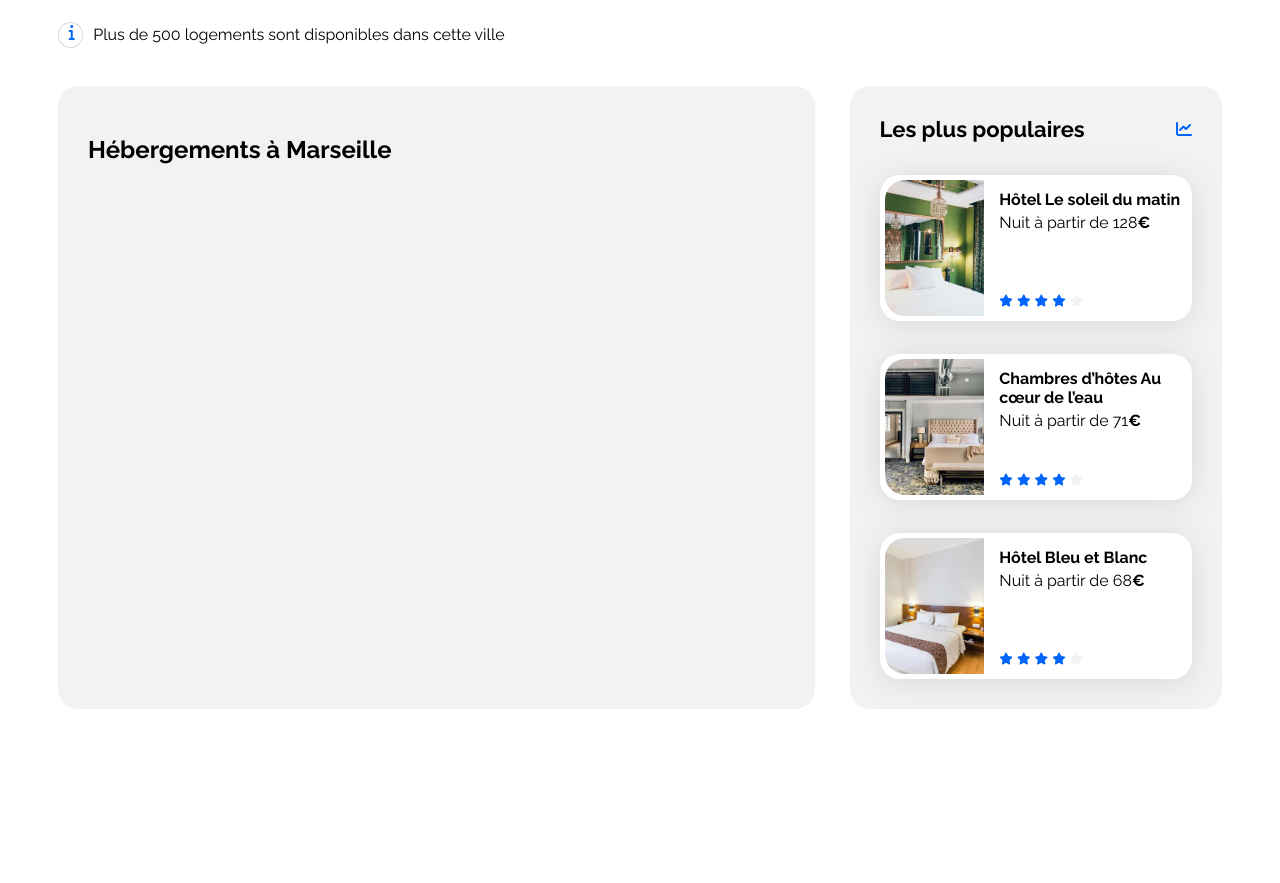
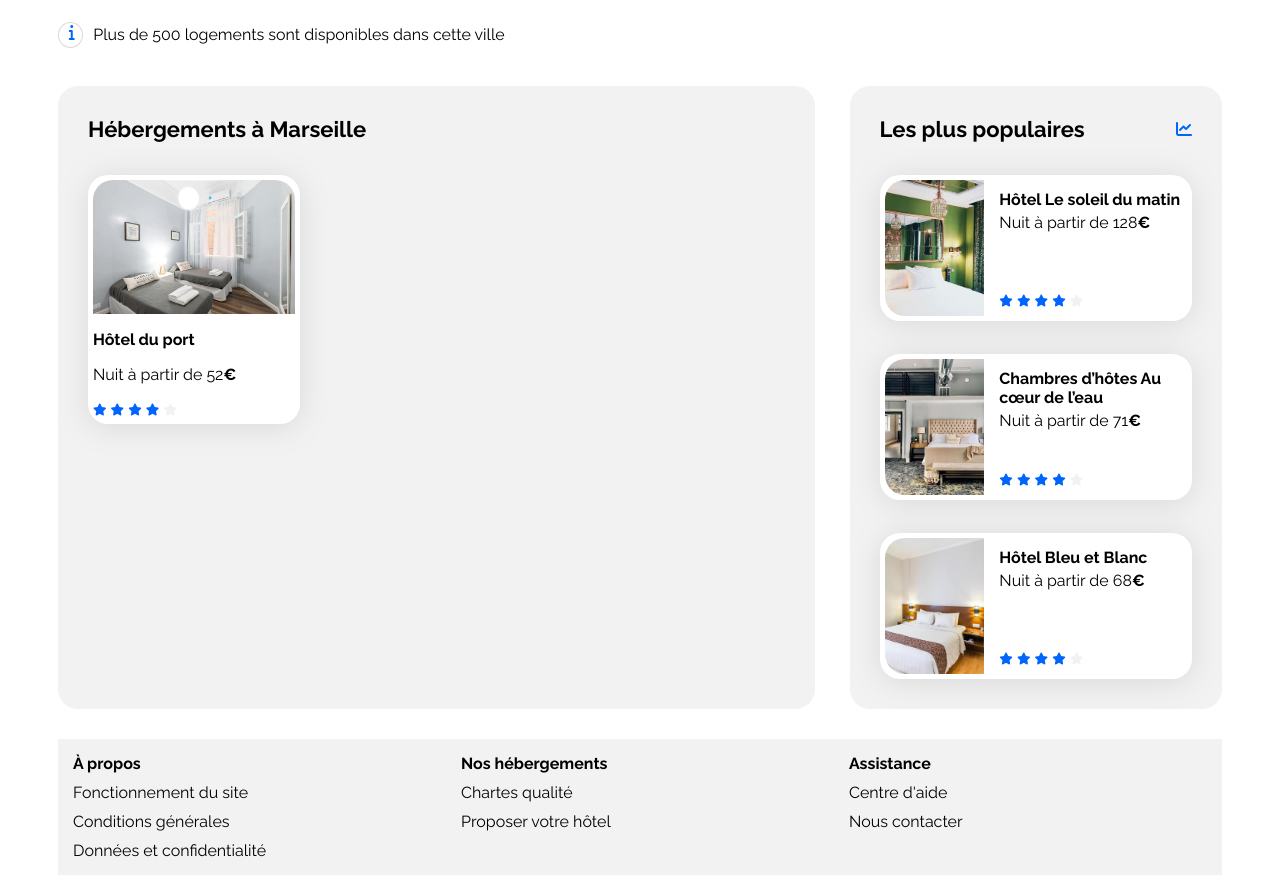
Before and after one commit to ynadOS/OC_P2_Booki, a plain HTML site: page index.html in a window 1280 px wide. Shown: the part 375-1258 px from the top of the page. Before the commit the page ends 1092 px from the top, so only its background shows below. Drawn offline with Linux system fonts and the light colour scheme.

Commit message:
ajout du footer et qq infos sur version mobile

```diff
--- a/css/style.css
+++ b/css/style.css
@@ -36,7 +36,7 @@
     height: 19px;
 }
 
-.menu-navigation, ul {
+.menu-navigation ul {
  list-style: none;
  display: flex;
  padding: 0 0 0 50px;
@@ -227,6 +227,48 @@ a {
     width: 65%;
 }
 
+.herbergements-title {
+    display: flex;
+    justify-content: space-between;
+    align-items: center;
+}
+
+.resultats-recherche {
+    display: grid;
+    grid-template-columns: 1fr 1fr 1fr;
+    gap: 30px;
+}
+
+.herbergements-cards .card {
+    display: flex;
+    flex-direction: column;
+    margin-top: 33px;
+}
+
+.herbergements-cards img {
+    width: 100%;
+    border-radius: 20px 20px 0 0;
+}
+.hebergements-cards .card-content {
+    height: 40%;
+    padding-left: ;
+    display: flex;
+    flex-direction: column;
+    box-sizing: border-box;
+}
+
+.hebergements-cards .card-title {
+    margin-top: 50px;
+    margin-bottom: 4px;
+}
+
+.hebergements-cards .card-subtitle {
+    margin: 0;
+}
+
+.hebergements-cards .card-rating {
+    margin-bottom: 0px;
+}
 /****** Populaires ***********/
 .populaires {
     width: 32%;
@@ -273,7 +315,40 @@ a {
 }
 
 
+/* Pied de page */
+footer {
+    margin-top: 30px;
+    width: 100%;
+    height: auto;
+    display: grid;
+    grid-template-columns: 1fr 1fr 1fr;
+    background-color: #F2F2F2;
+}
 
+.menu-footer {
+    display: flex;
+    flex-direction: column;
+    margin: 15px 0 15px 0;
+}
+
+.contenu-footer {
+    display: flex;
+    flex-direction: column;
+    justify-content: flex-start;
+}
+
+.menu-footer .title {
+    margin: 0 0 0 15px;
+}
+.contenu-footer ul {
+    list-style: none;
+    padding-left: 15px;
+    margin: 0;
+}
+
+.contenu-footer li {
+    margin-top: 10px;
+}
 
 /* Le code ci-dessous correspond à la version responsive uniquement */
 
@@ -314,5 +389,32 @@ a {
 
 /* Small devices (phones, less than 768px) */
 @media (max-width: 767.98px) {
-    /* ... */
+    /* ... */j
+    .hebergements-and-populaires {
+        width: 100%;
+        flex-direction: column-reverse;
+    }
+
+    .resultats-recherche, .populaires {
+        width: 100%;
+        display: flex;
+        flex-direction: column;
+    }
+
+    .populaires-cards {
+        width: 100%;
+        display: flex;
+        flex-direction: column;
+        margin-top: 33px;
+    }
+
+    .populaires-cards .cards {
+        width: 100%;
+    }
+
+    footer {
+        width: 100%;
+        display: flex;
+        flex-direction: column;
+    }
 }
--- a/index.html
+++ b/index.html
@@ -64,8 +64,31 @@
             <div class="hebergements-and-populaires">
                 <!-- Résultats de la recherche -->
                 <section class="hebergements">
-                    <div>
-                        <h2>Hébergements à Marseille</h2>
+                    <div class="hebergements-title">
+                        <h2 class="section-title">Hébergements à Marseille</h2>
+                    </div>
+                    <div class="resultats-recherche">
+                    <div class="herbergements-cards">
+                        <a href="#">
+                            <article class="card">
+                                <img src="/images/hebergements/fred-kleber.jpg" alt="Hébergement Fred Kleber">
+                                <div class="card-content">
+                                    <div class="card-txt">
+                                        <h3 class="card-title">Hôtel du port</h3>
+                                        <p class="card-subtitle">Nuit à partir de 52<span class="euro">€</span></p>
+                                    </div>
+                                    <div class="card-rating">
+                                        <i class="fa-xs fa-solid fa-star" aria-hidden="true"></i>
+                                        <i class="fa-xs fa-solid fa-star" aria-hidden="true"></i>
+                                        <i class="fa-xs fa-solid fa-star" aria-hidden="true"></i>
+                                        <i class="fa-xs fa-solid fa-star" aria-hidden="true"></i>
+                                        <i class="fa-xs fa-solid fa-star neutral-star" aria-hidden="true"></i>
+                                        <span class="sr-only">Note de 4 sur 5</span>
+                                    </div>
+                                </div>
+                            </article>
+                        </a>
+                    </div>
                     </div>
                 </section>
                  <!-- Hébergements les plus populaires -->
@@ -136,7 +159,38 @@
                 </section>
             </div>
         </main>
-        <footer></footer>
+        <footer>
+          <div class="menu-footer">
+                <h4 class="title">À propos</h4>
+                <div class="contenu-footer">
+                    <ul>
+                        <li>Fonctionnement du site</li>
+                        <li>Conditions générales</li>
+                        <li>Données et confidentialité</li>
+                   </ul>
+                </div>
+          </div>
+          <div class="menu-footer">
+                <h4 class="title">Nos hébergements</h4>
+                <div class="contenu-footer">
+                    <ul>
+                        <li>Chartes qualité</li>
+                        <li>Proposer votre hôtel</li>
+                </ul>
+                </div>
+            </div>
+            <div class="menu-footer">
+                <h4 class="title">Assistance</h4>
+                <div class="contenu-footer">
+                    <ul>
+                        <li>Centre d'aide</li>
+                        <li>Nous contacter</li>
+                    </ul>
+                </div>
+            </div>
+      </div>
+
+        </footer>
     </div>
 </body>
 
```
